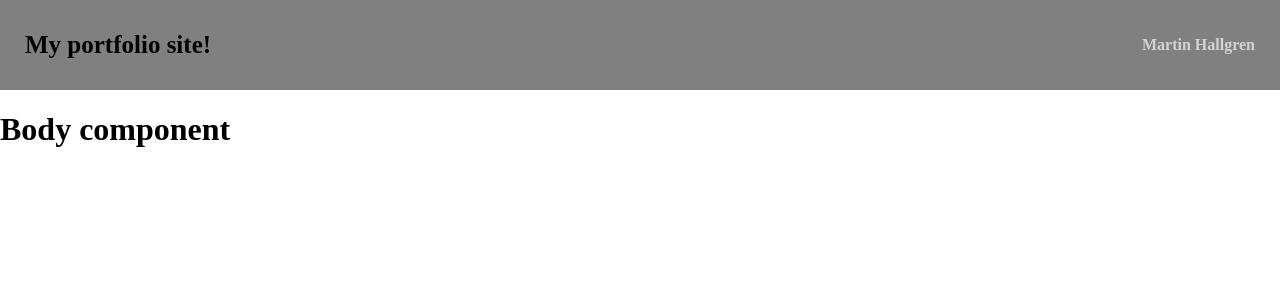
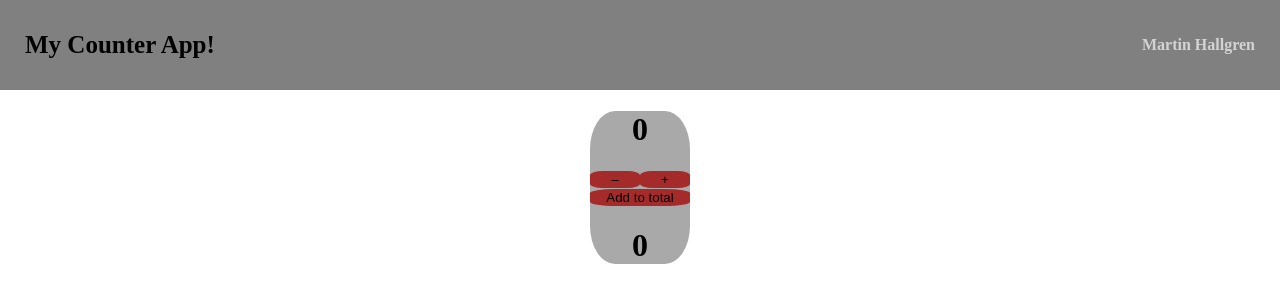
Before and after one commit to Hallgrenaren/YH_React_Labbar2, a React (Vite) app: page / in a window 1280 px wide. Shown: the top 302 px of the page. Built offline with nearby package versions, Linux system fonts and the light colour scheme.

Commit message:
Counter, 2 componenter med state och prop injection

```diff
--- a/src/App.css
+++ b/src/App.css
@@ -18,3 +18,30 @@ nav {
     color: lightgray;
     font-weight: bold;
 }
+
+.counter {
+    display: block;
+    margin: auto;
+    border-radius: 25%;
+    width: 100px;
+    background-color: darkgray;
+}
+
+.counter_count,
+.counter_total {
+    text-align: center;
+}
+
+.counter_op {
+    width: 50%;
+    background-color: brown;
+    border-radius: 25%;
+    border: none;
+}
+
+.total_add {
+    width: 100%;
+    background-color: brown;
+    border-radius: 25%;
+    border: none;
+}
--- a/src/App.jsx
+++ b/src/App.jsx
@@ -1,16 +1,16 @@
 //import { useState } from 'react'
 import './App.css'
 import Navbar from './components/Navbar.jsx'
-import Body from './components/Body.jsx'
+import Counter from './components/Counter.jsx'
 
 function App() {
-    //const [count, setCount] = useState(0)
+    //Lägg till formulär till höger ("who counted") + useEffect
 
     return (
-        <div className="container">
+        <>
             <Navbar />
-            <Body />
-        </div>
+            <Counter />
+        </>
     )
 }
 
--- a/src/components/Body.jsx
+++ /dev/null
@@ -1,3 +0,0 @@
-export default function Body() {
-    return <h1>Body component</h1>
-}
--- /dev/null
+++ b/src/components/ContrivedTotal.jsx
@@ -0,0 +1,9 @@
+import PropTypes from 'prop-types'
+
+export default function ContrivedTotal(props) {
+    return <h1 className="counter_total">{props.total}</h1>
+}
+
+ContrivedTotal.propTypes = {
+    total: PropTypes.number
+}
--- /dev/null
+++ b/src/components/Counter.jsx
@@ -0,0 +1,38 @@
+import React from 'react'
+import ContrivedTotal from './ContrivedTotal.jsx'
+
+export default function Counter() {
+    const [count, setCount] = React.useState(0)
+    const [total, setTotal] = React.useState(0)
+
+    function add() {
+        setCount(count + 1)
+    }
+
+    function subtract() {
+        setCount(count - 1)
+    }
+
+    function totalAdd() {
+        setTotal((preValue) => preValue + count)
+        setCount(0)
+    }
+
+    return (
+        <div className="counter">
+            <div className="counter_count">
+                <h1>{count}</h1>
+            </div>
+            <button className="counter_op" onClick={subtract}>
+                –
+            </button>
+            <button className="counter_op" onClick={add}>
+                +
+            </button>
+            <button className="total_add" onClick={totalAdd}>
+                Add to total
+            </button>
+            <ContrivedTotal total={total} />
+        </div>
+    )
+}
--- a/src/components/Navbar.jsx
+++ b/src/components/Navbar.jsx
@@ -1,7 +1,7 @@
 export default function Navbar() {
     return (
         <nav>
-            <h3 className="welcome_text">My portfolio site!</h3>
+            <h3 className="welcome_text">My Counter App!</h3>
             <h4 className="nav_name">Martin Hallgren</h4>
         </nav>
     )
```
